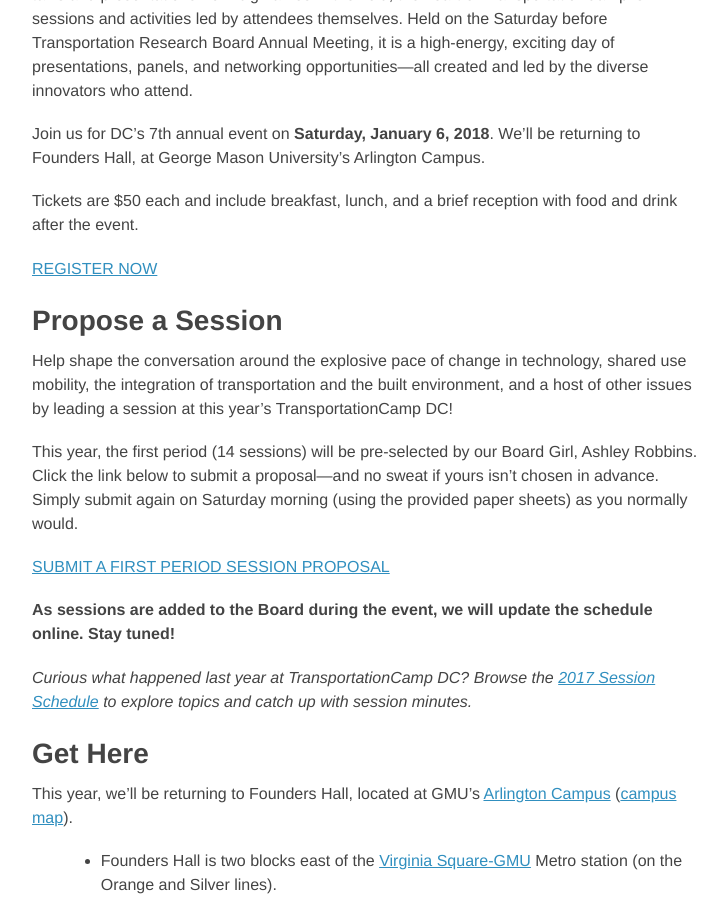
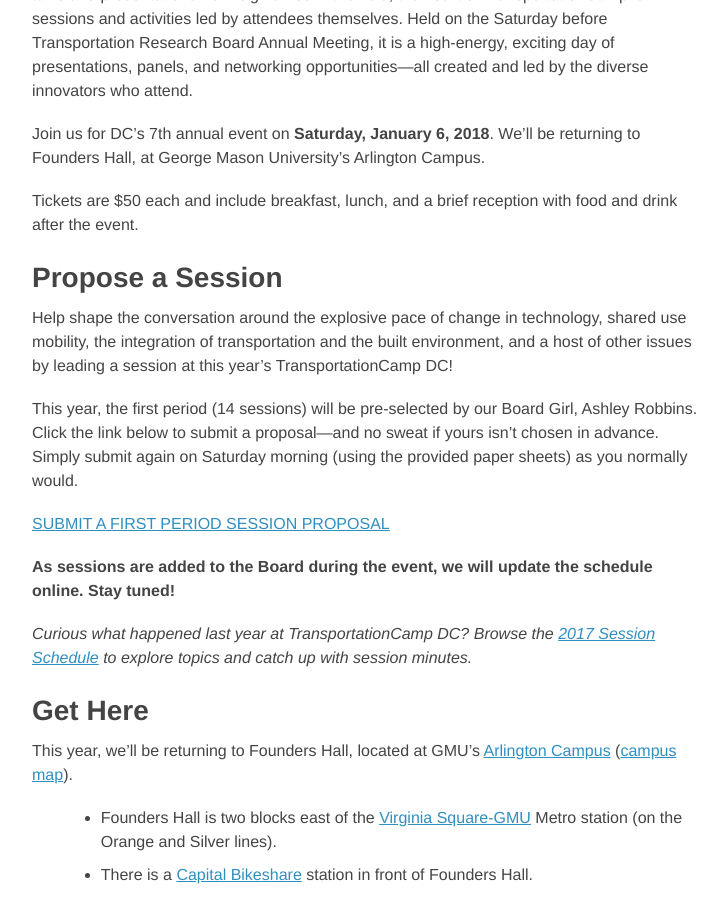
Before and after one commit to transpocamp/transportationcamp.org, a Jekyll site: the page built from events/dc-2018/index.markdown, in a window 1280 px wide and 900 px high, scrolled down 410 px. Shown: the whole window, without its empty margins (272-999 px from the left). Built offline with Jekyll 4.4.1, drawn with Linux system fonts in a browser that asks for light colours; nearby versions of some CDN libraries; a script that is not in the unit is left out.

Commit message:
remove old registration link

```diff
--- a/events/dc-2018/index.markdown
+++ b/events/dc-2018/index.markdown
@@ -12,8 +12,6 @@
 Join us for DC’s 7th annual event on **Saturday, January 6, 2018**. We’ll be returning to Founders Hall, at George Mason University’s Arlington Campus.
 
 Tickets are $50 each and include breakfast, lunch, and a brief reception with food and drink after the event.
-
-[REGISTER NOW](https://nvite.com/Transpo18)
 
 <script async src="//widgets.nvite.com/1.6/tickets.js" data-resource="7wyy1p"></script>
 
```
